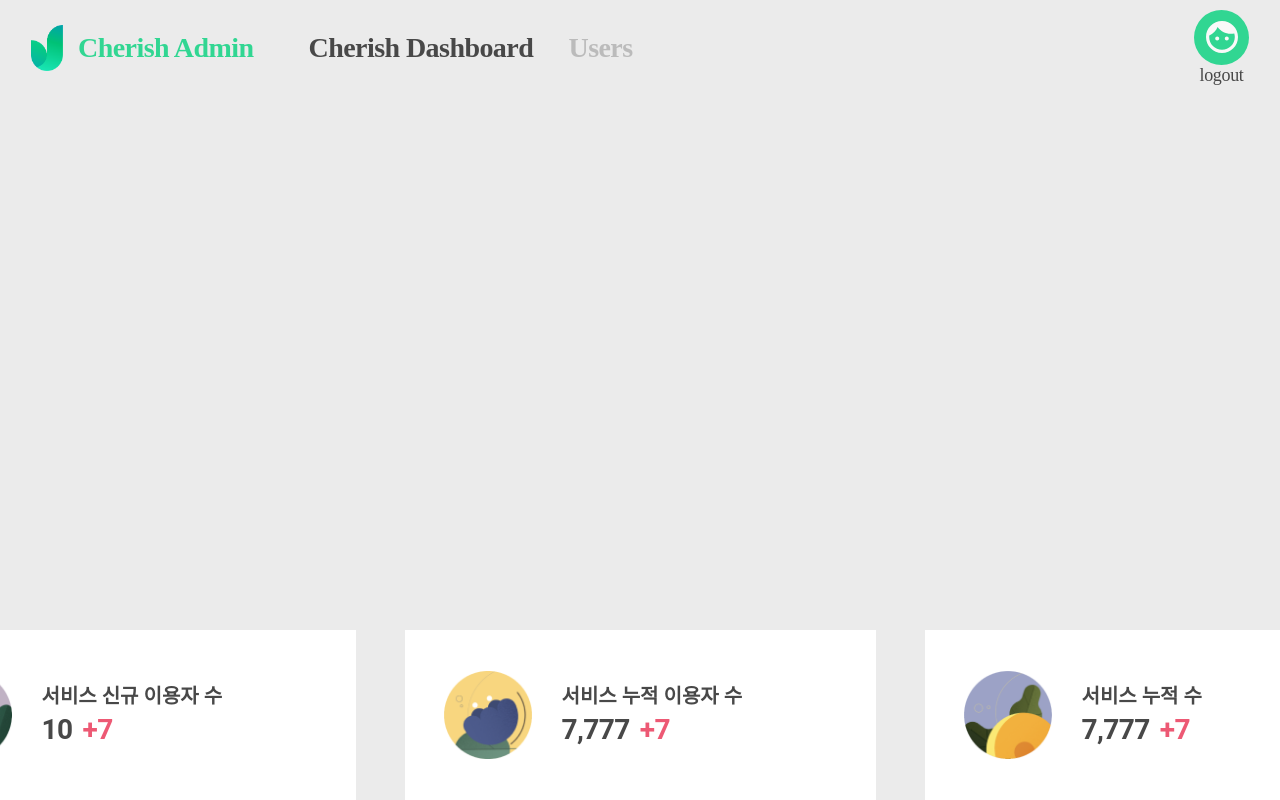
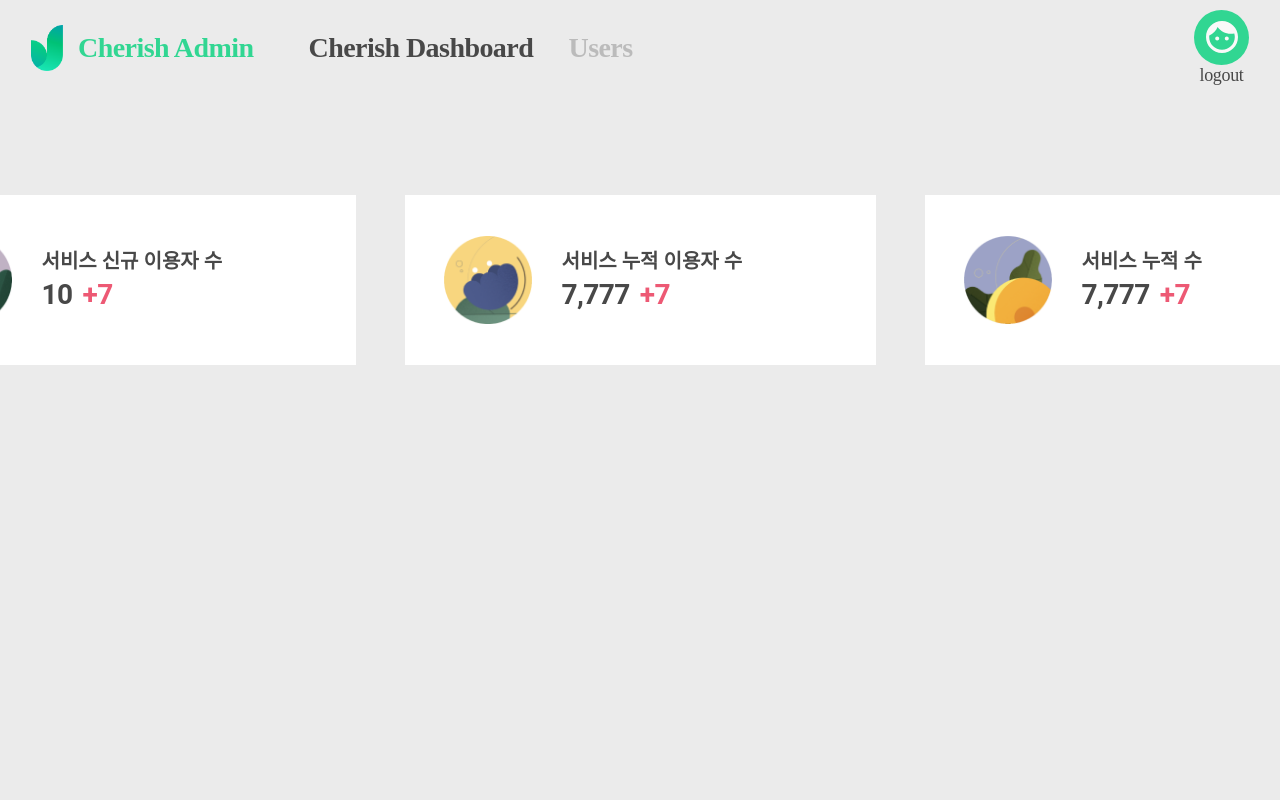
Before and after one commit to TeamCherish/cherish_admin, a React (Create React App) app: page /dashboard in a window 1280 px wide. Shown: the top 800 px of the page. Built offline with nearby package versions, Linux system fonts and the light colour scheme.

Commit message:
:nail_care: style: 시멘틱 태그 수정

```diff
--- a/src/components/common/Header.tsx
+++ b/src/components/common/Header.tsx
@@ -31,12 +31,13 @@ export default function Header() {
   );
 }
 
-const StHeader = styled.div`
+const StHeader = styled.header`
   display: flex;
   justify-content: space-between;
   align-items: center;
   padding: 1rem 3.1rem;
   width: 100%;
+  margin-bottom: 4.8rem;
 `;
 
 const StMenuWrapper = styled.div`
--- a/src/pages/Dashboard.tsx
+++ b/src/pages/Dashboard.tsx
@@ -21,7 +21,7 @@ export default function Dashboard() {
         />
         <DashboardSummary
           SummaryIcon={totalPlantingIcon}
-          SummaryText="서비스 누적  수"
+          SummaryText="서비스 누적 수"
           DataNumber="7,777"
           DataVariation="+7"
         />
@@ -30,12 +30,12 @@ export default function Dashboard() {
   );
 }
 
-const StContent = styled.div`
+const StContent = styled.main`
   margin-top: 5rem;
   width: 151.1rem;
 `;
 
-const StSummaryWrapper = styled.div`
+const StSummaryWrapper = styled.section`
   display: flex;
   justify-content: space-between;
   width: 100%;
--- a/src/styles/global-style.ts
+++ b/src/styles/global-style.ts
@@ -38,7 +38,6 @@ export const GlobalStyle = createGlobalStyle`
     display: flex;
     flex-direction: column;
     align-items: center;
-    justify-content: space-between;
     width: 100%;
     height: 100vh;
     background-color: ${theme("colors.bgColor")};
```
